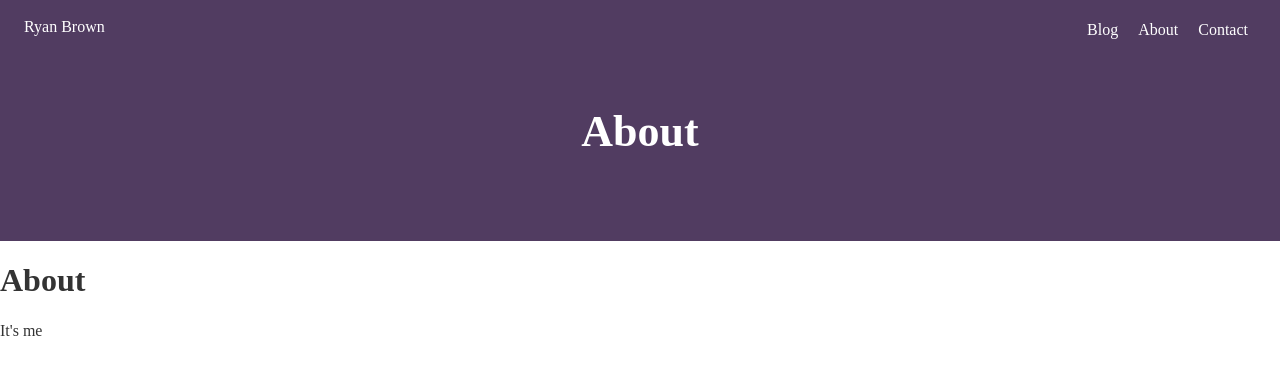
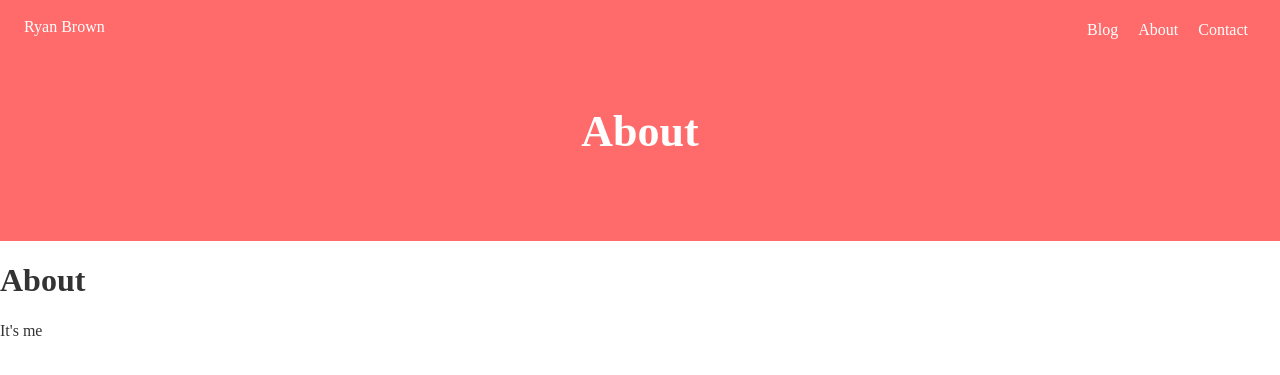
Before and after one commit to ryancolorcafe/jekyll-theme-collider, a Jekyll site: the page built from pages/about.html, in a window 1280 px wide. Shown: the top 375 px of the page. Built offline with Jekyll 4.4.1, drawn with Linux system fonts in a browser that asks for light colours; some web fonts are replaced.

Commit message:
add bittersweet color

```diff
--- a/_sass/hire-me/elements/_colors.scss
+++ b/_sass/hire-me/elements/_colors.scss
@@ -77,3 +77,19 @@ a.bg--pink:hover {
 a.bg--orange:hover {
   background: darken($channel-orange, $darken--button);
 }
+
+.bittersweet {
+  color: $bittersweet;
+  &.icon {
+    fill: $bittersweet;
+  }
+}
+
+.bg--bittersweet {
+  background: $bittersweet;
+  color: $white;
+}
+
+a.bg--bittersweet:hover {
+  background: darken($bittersweet, $darken--button);
+}
--- a/_sass/hire-me/settings/_colors.scss
+++ b/_sass/hire-me/settings/_colors.scss
@@ -10,6 +10,6 @@ $sea-pink: #ECA4A6;
 $purple-rain: #513C61;
 $channel-orange: #DE763F;
 $mine-shaft: #333;
-
+$bittersweet: #FF6B6B;
 $darken--button: 5%;
 $lighten--button: 25%;
--- a/pages/about.html
+++ b/pages/about.html
@@ -2,5 +2,5 @@
 title: About
 permalink: /about
 layout: about
-color: purple
+color: bittersweet
 ---
--- a/pages/contact.html
+++ b/pages/contact.html
@@ -2,5 +2,5 @@
 layout: contact
 title: Contact
 permalink: /contact
-color: gray
+color: purple
 ---
```
